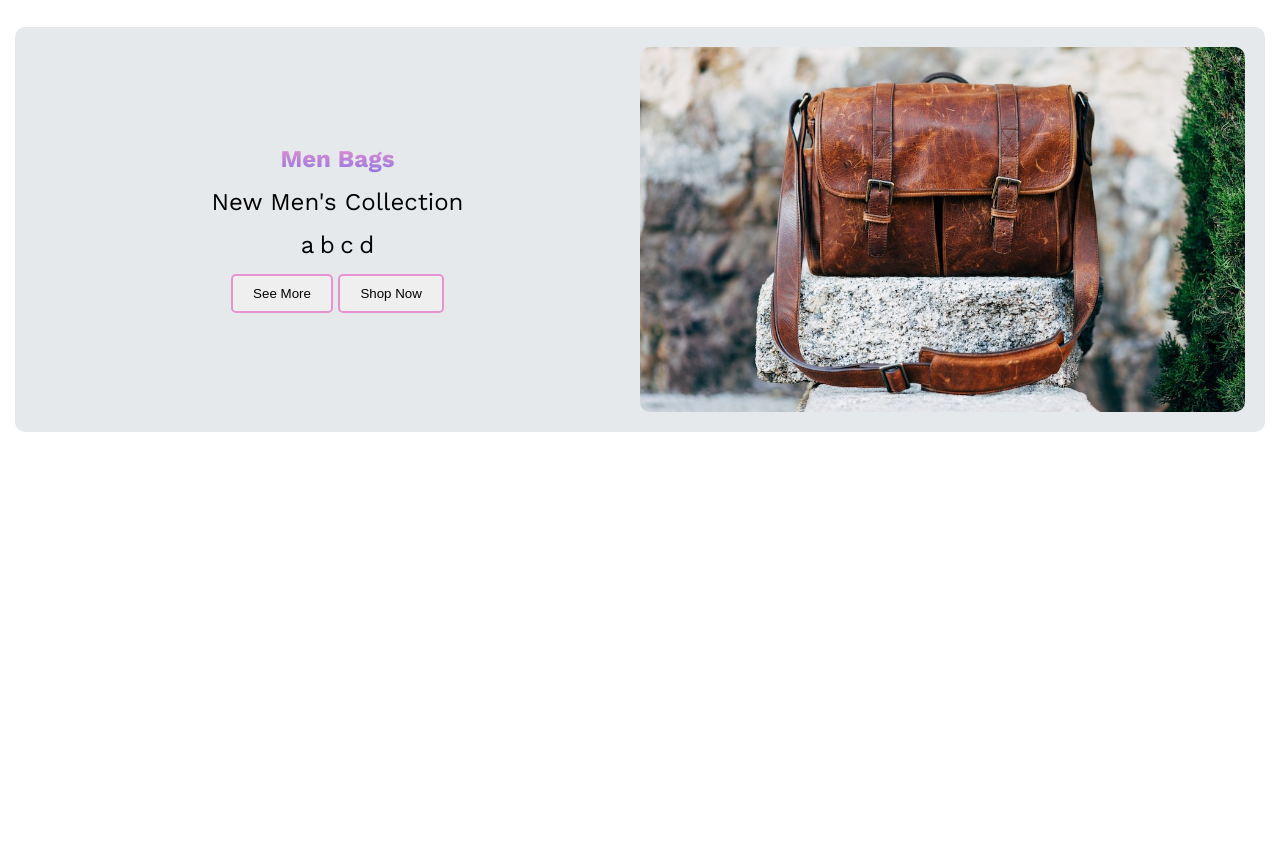
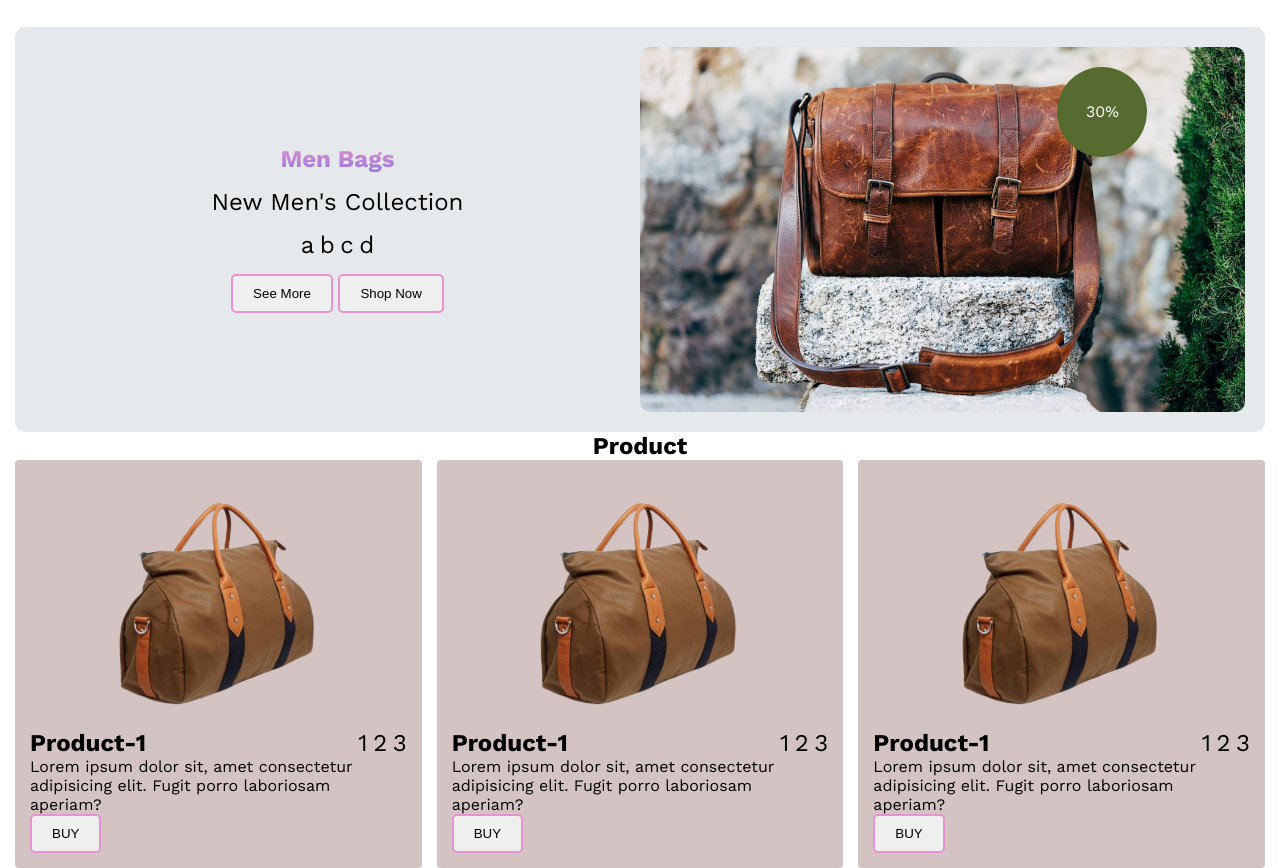
Before and after one commit to Rifatinfo/conseptual-website, a plain HTML site: page index.html in a window 1280 px wide. Shown: the part 76-944 px from the top of the page. Before the commit the page ends 800 px from the top, so only its background shows below. Drawn offline with nearby package versions, Linux system fonts and the light colour scheme.

Commit message:
added a products section

```diff
--- a/index.html
+++ b/index.html
@@ -48,8 +48,58 @@
 
                     <div class="banner-image-container">
                         <img src="images/bag-picture.jpg">
+                        <div class="discount">30%</div>
                     </div>
+
                  </section>
+                     <!-- product section start here -->
+                     <section class="product-section">
+                        <h1 style="text-align: center">Product</h1>
+                        <div class="grid-container">
+                         <div class="single-product">
+                            <img src="images/products/bag.png">
+                            <div class="heading-icon">
+                                <h2>Product-1</h2>
+                                <div>
+                                    <span>1</span>
+                                    <span>2</span>
+                                    <span>3</span>
+                                </div>
+                            </div>
+                           <p style="font-size:16px">Lorem ipsum dolor sit, amet consectetur adipisicing elit. Fugit porro laboriosam aperiam?</p>
+                            <button class="common-button">BUY</button>
+                         </div>
+                         <div class="single-product">
+                            <img src="images/products/bag.png">
+                            <div class="heading-icon">
+                                <h2>Product-1</h2>
+                                <div>
+                                    <span>1</span>
+                                    <span>2</span>
+                                    <span>3</span>
+                                </div>
+                            </div>
+                           <p style="font-size:16px">Lorem ipsum dolor sit, amet consectetur adipisicing elit. Fugit porro laboriosam aperiam?</p>
+                            <button class="common-button">BUY</button>
+                         </div>
+                         <div class="single-product">
+                            <img src="images/products/bag.png">
+                            <div class="heading-icon">
+                                <h2>Product-1</h2>
+                                <div>
+                                    <span>1</span>
+                                    <span>2</span>
+                                    <span>3</span>
+                                </div>
+                            </div>
+                           <p style="font-size:16px">Lorem ipsum dolor sit, amet consectetur adipisicing elit. Fugit porro laboriosam aperiam?</p>
+                            <button class="common-button">BUY</button>
+                         </div>
+
+                        </div>
+
+                     </section>
+                     <!-- product section end here -->
         </main>
 
 
--- a/styles/responsive.css
+++ b/styles/responsive.css
@@ -12,4 +12,14 @@
 
 
     }
+    /* product responsive  */
+    .grid-container {
+        display: grid ;
+        grid-template-columns: repeat(1, 1fr);
+
+
+    }
+    .single-product{
+     padding: 8px ;
+    }
 }
--- a/styles/styles.css
+++ b/styles/styles.css
@@ -72,6 +72,7 @@ banner-section styles */
 }
 .banner-image-container{
     width:50%;
+    position:relative;
 }
 .banner-image-container img{
     width:100%;
@@ -103,3 +104,45 @@ banner-section styles */
     border: 2px solid #e893cf;
     border-radius: 5px ;
 }
+.discount{
+    width:90px ;
+    height:90px ;
+    background-color: darkolivegreen ;
+    display: flex;
+    justify-content: center;
+     align-items:center ;
+     color: white;
+     border-radius: 50%;
+     position:absolute ;
+     bottom: 70%;
+     left:69%;
+
+
+}
+            /* products style  */
+    .product-section{
+        max-width:1250px ;
+        margin: 0 auto ;
+    }
+    .grid-container {
+        min-width: 400px ;
+        display: grid ;
+        grid-template-columns: repeat(3, 1fr);
+        gap: 15px ;
+    }
+    .single-product {
+
+     padding: 15px ;
+     background-color: rgb(211, 195, 195);
+     border-radius: 4px ;
+    }
+    .single-product img {
+      width : 70%;
+      display: block;
+      margin: 0 auto ;
+    }
+    .heading-icon{
+        display: flex;
+        justify-content: space-between;
+        align-items: center;
+    }
```
